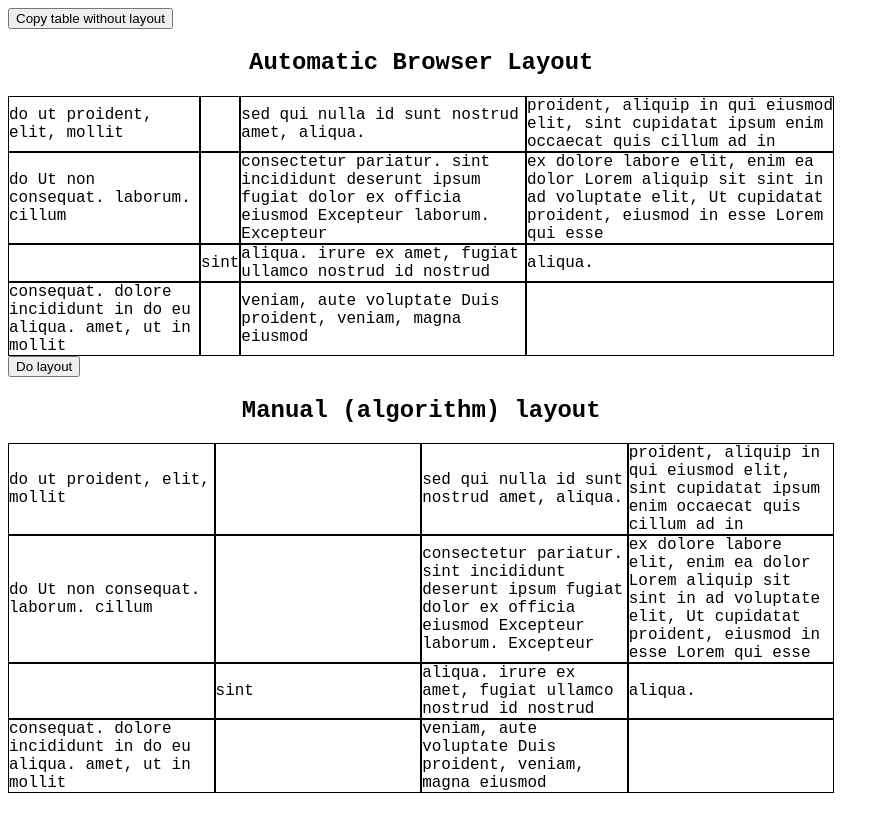
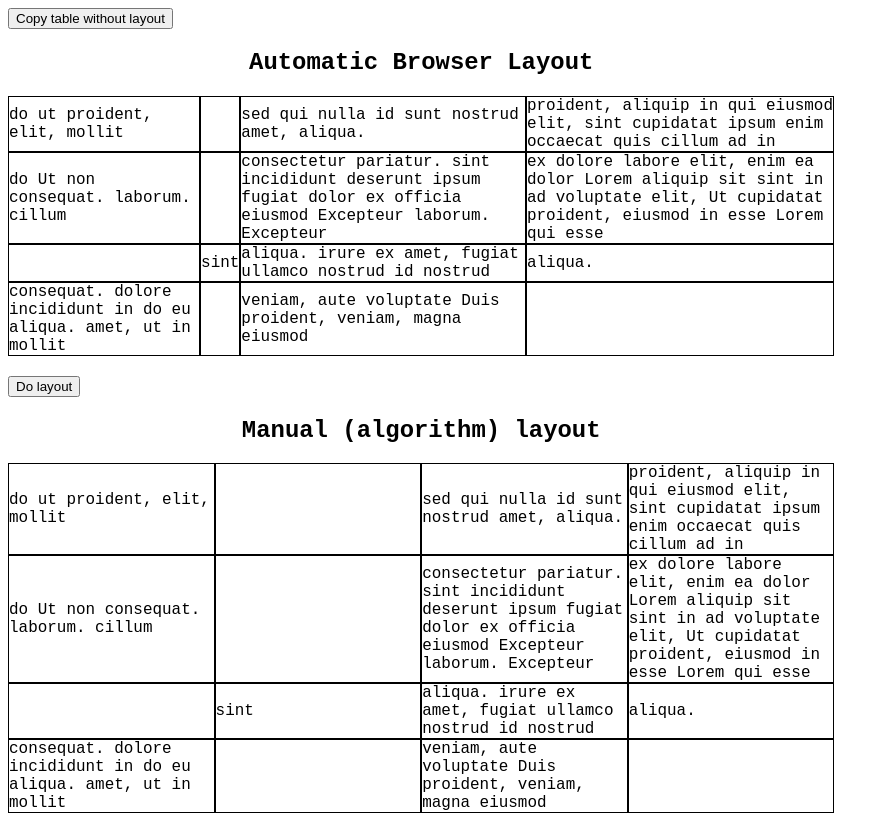
Before and after one commit to edgarinvillegas/draft-table-layout, a plain HTML site: page index.html in a window 1280 px wide. Shown: the whole page, without its empty margins (0-889 px from the left). Before the commit the page ends 801 px from the top, so only its background shows below. Drawn offline with nearby package versions, Linux system fonts and the light colour scheme.

Commit message:
feat: Visual improvements

```diff
--- a/index.html
+++ b/index.html
@@ -19,6 +19,9 @@
             padding: 0;
             border-collapse: collapse;
         }
+        .container {
+            margin-bottom: 20px;
+        }
     </style>
     <script src="https://code.jquery.com/jquery-1.12.4.min.js"></script>
     <script src="getRandomTableMatrix.js"></script>
@@ -30,10 +33,15 @@
         <colgroup></colgroup>
         <tbody></tbody>
     </table>
-    <button onclick="buildManualLayoutTable()">Copy table without layout</button>
-    <div id="browserTableContainer"></div>
-    <button id="btnLayout" onclick="doLayout()" style="display:none">Do layout</button>
-    <div id="manualTableContainer"></div>
+    <div id="browserTableContainer" class="container">
+        <button onclick="buildManualLayoutTable()">Copy table without layout</button>
+        <!-- Table will come here -->
+    </div>
+
+    <div id="manualTableContainer" class="container">
+        <button id="btnLayout" onclick="doLayout()" style="display:none">Do layout</button>
+        <!-- Table will come here -->
+    </div>
 </body>
 <script>
     //stands for 'Random integer in range'
```
